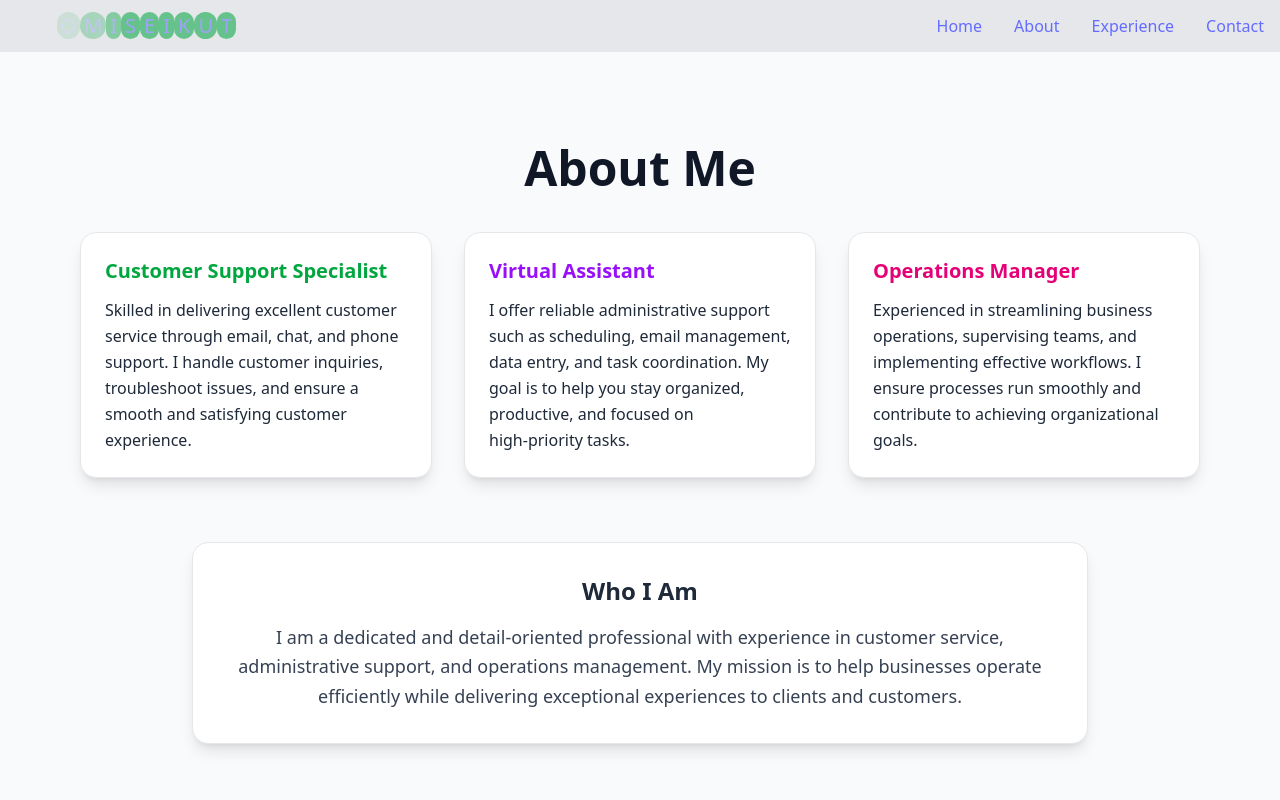
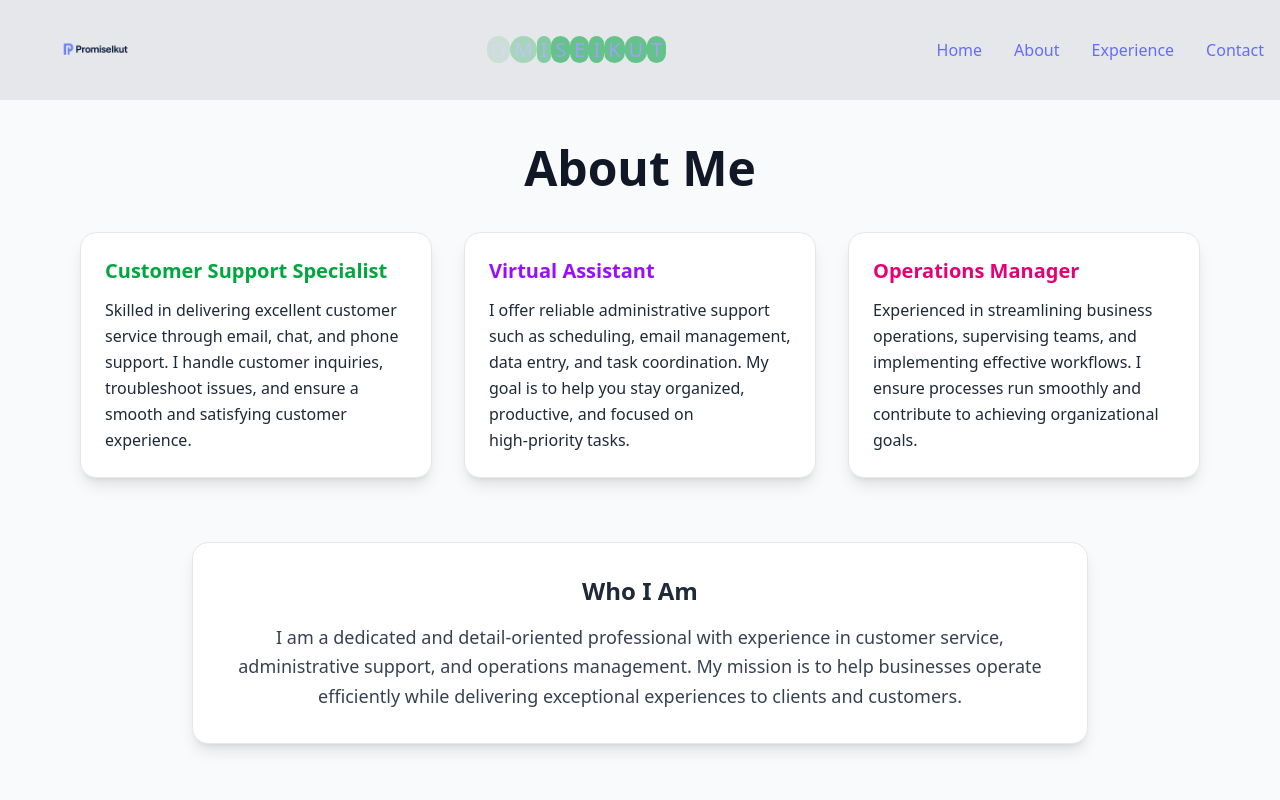
Before and after one commit to Kelechukwu500/Promise-Ikut-Portfolio, a React (Vite) app: page /about in a window 1280 px wide. Shown: the top 800 px of the page. Built offline with nearby package versions, Linux system fonts and the light colour scheme.

Commit message:
update: [I updated the navbar component]

```diff
--- a/src/Component/Navbar.jsx
+++ b/src/Component/Navbar.jsx
@@ -66,9 +66,16 @@ const links = [
   return (
     <nav className="w-screen border-gray-200 bg-gray-200 z-50 fixed top-0 left-0">
       <div className="flex flex-wrap items-center justify-between max-w-screen-xl px-4 mx-auto py-2 md:py-3">
-
         {/* Navbar Logo Section */}
-
+        <div className=" text-lg flex items-center px-4 py-2 ">
+          <div className="w-32 h-15">
+            <img
+              src={Logo} // Replace with your logo path
+              alt="Logo"
+              className="w-full h-full object-contain"
+            />
+          </div>
+        </div>
 
         {/* Center Search Bar */}
         <a href="#" className="text-xl font-bold text-gray-700">
```
